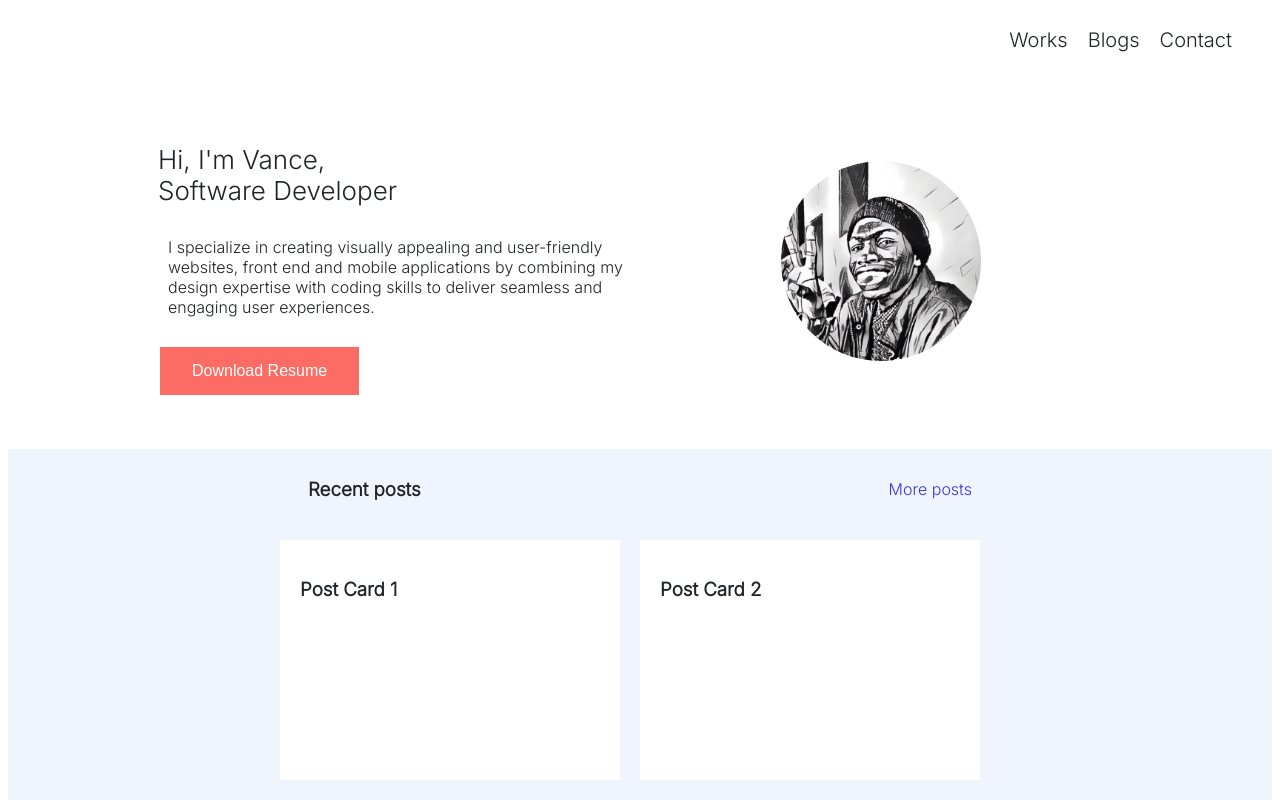
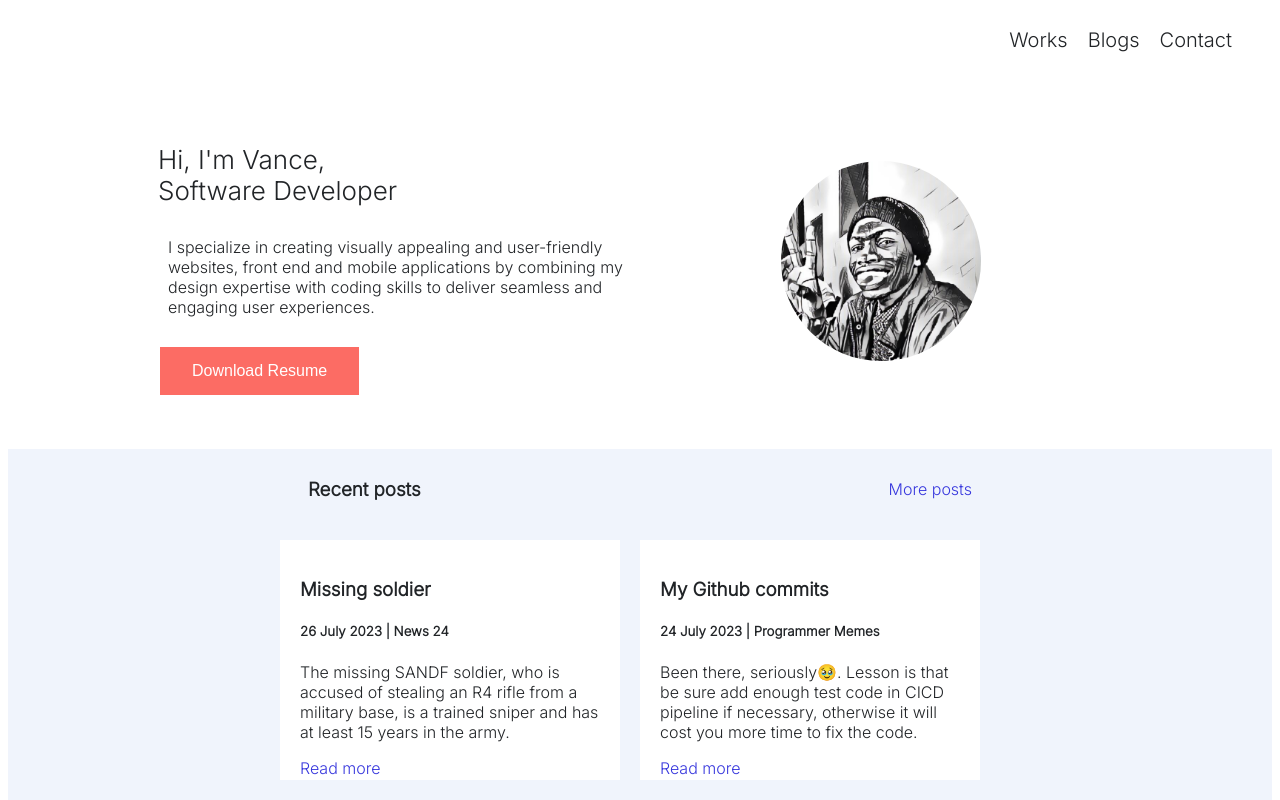
Before and after one commit to mr-vance/thirdProject, a plain HTML site: page index.html in a window 1280 px wide. Shown: the top 800 px of the page. Drawn offline with Linux system fonts and the light colour scheme.

Commit message:
updated posts

```diff
--- a/css/posts.css
+++ b/css/posts.css
@@ -35,3 +35,8 @@
     height: 200px;
     margin-right: 20px;
 }
+
+.card a {
+    text-decoration: none;
+    color: rgb(55, 55, 221);
+}
--- a/index.html
+++ b/index.html
@@ -83,11 +83,17 @@
             <div class="post-cards">
 
                 <div class="card">
-                    <h3>Post Card 1</h3>
+                    <h3>Missing soldier</h3>
+                    <h5>26 July 2023 | News 24</h5>
+                    <p>The missing SANDF soldier, who is accused of stealing an R4 rifle from a military base, is a trained sniper and has at least 15 years in the army.</p>
+                    <a href="https://www.news24.com/news24/southafrica/news/missing-soldier-wanted-for-rifle-theft-is-a-trained-sniper-source-20230726" target="_blank">Read more</a>
                 </div>
 
                 <div class="card">
-                    <h3>Post Card 2</h3>
+                    <h3>My Github commits</h3>
+                    <h5>24 July 2023 | Programmer Memes</h5>
+                    <p>Been there, seriously🥹. Lesson is that be sure add enough test code in CICD pipeline if necessary, otherwise it will cost you more time to fix the code.</p>
+                    <a href="https://twitter.com/iammemeloper/status/1683487700647837697" target="_blank">Read more</a>
                 </div>
 
             </div>
@@ -197,7 +203,7 @@
             <div class="footer__socials">
                 <a href="#"><i class="fa-brands fa-square-facebook fa-2x"></i></a>
                 <a href="#"><i class="fa-brands fa-instagram fa-2x"></i></a>
-                <a href="#"><i class="fa-brands fa-twitter fa-2x"></i></a>
+                <a href="https://twitter.com/br_vance"><i class="fa-brands fa-twitter fa-2x"></i></a>
                 <a href="#"><i class="fa-brands fa-linkedin fa-2x"></i></a>
             </div>
             <br>
--- a/main.css
+++ b/main.css
@@ -11,7 +11,7 @@
 @import url("css/variables.css");
 
 /* i don't know why i'm commenting on this */
-h1,h2,h3,p,a {
+h1,h2,h3,h5,p,a {
     font-family: var(--fontFamily);
     color: var(--fontColor);
 }
```
